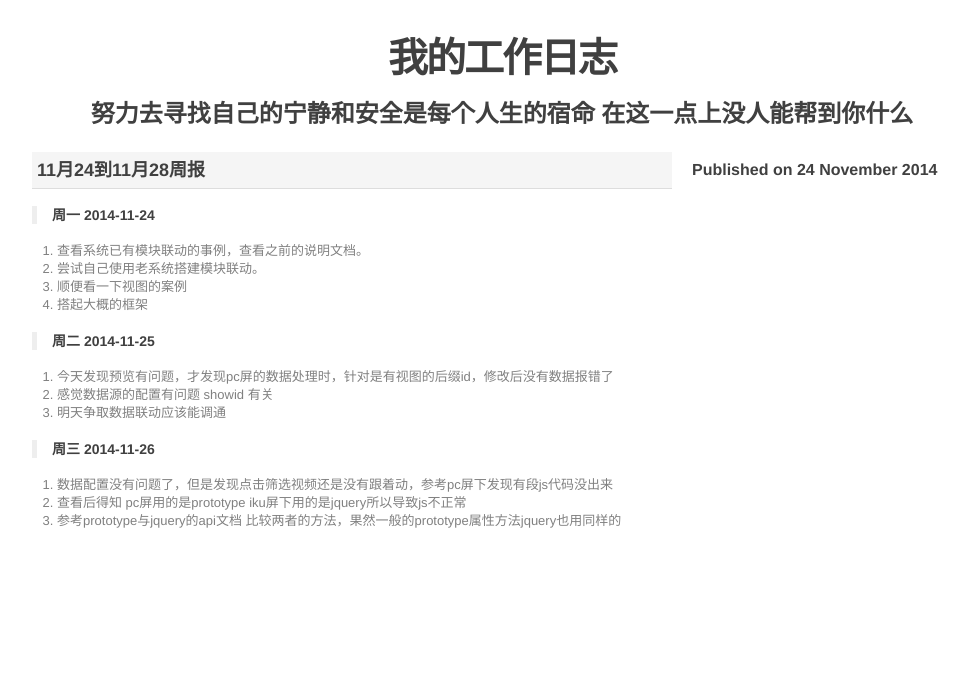
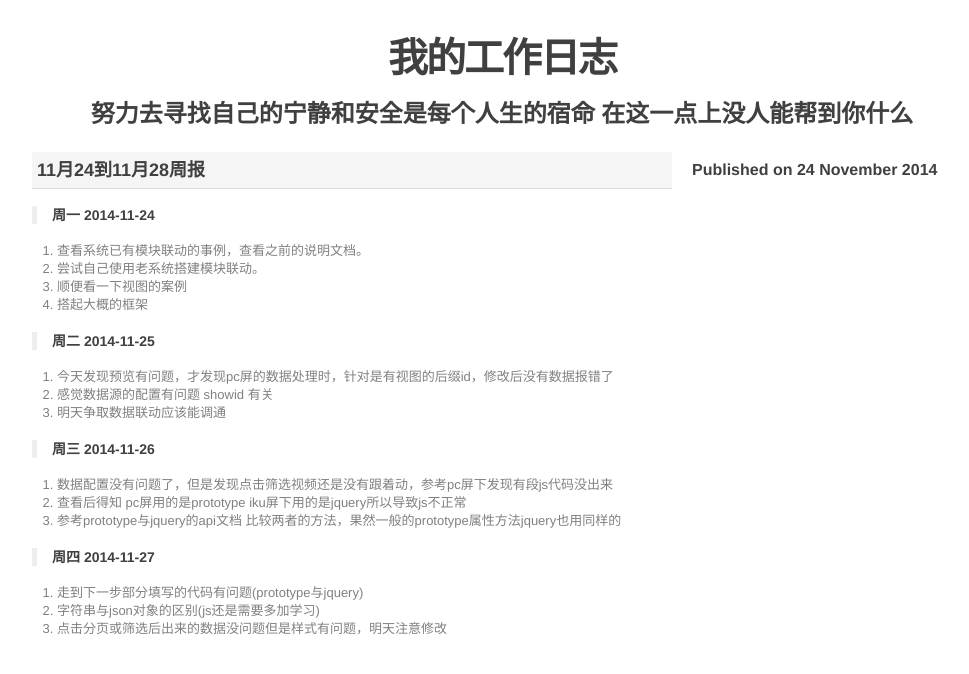
Before and after one commit to bjfuzzj/workdiary, a Jekyll site: the page built from _posts/2014/2014-11-24-11月24到11月28周报.md, in a window 1280 px wide. Shown: the top 674 px of the page, without its empty margins (138-1107 px from the left). Built offline with Jekyll 4.4.1, drawn with Linux system fonts in a browser that asks for light colours; Markdown is read by kramdown in place of the engine named in the settings.

Commit message:
增加日志
增加日志

```diff
--- a/_posts/2014/2014-11-24-11月24到11月28周报.md
+++ b/_posts/2014/2014-11-24-11月24到11月28周报.md
@@ -21,3 +21,10 @@ layout: default
 1. 数据配置没有问题了，但是发现点击筛选视频还是没有跟着动，参考pc屏下发现有段js代码没出来
 2. 查看后得知 pc屏用的是prototype iku屏下用的是jquery所以导致js不正常
 3. 参考prototype与jquery的api文档 比较两者的方法，果然一般的prototype属性方法jquery也用同样的
+
+
+>**周四 2014-11-27**
+
+1. 走到下一步部分填写的代码有问题(prototype与jquery)
+2. 字符串与json对象的区别(js还是需要多加学习)
+3. 点击分页或筛选后出来的数据没问题但是样式有问题，明天注意修改
```
